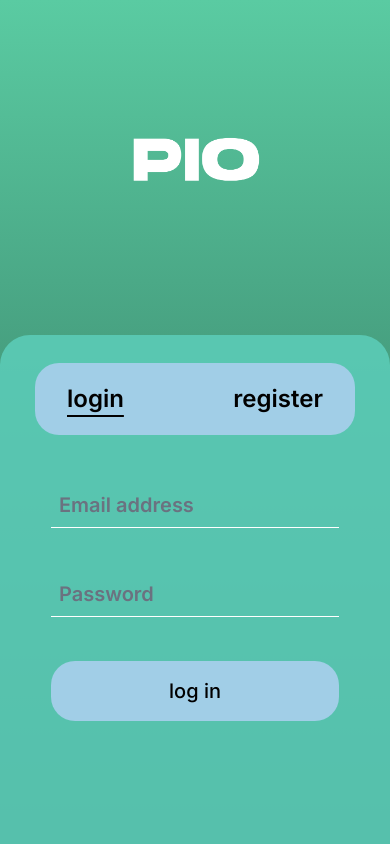
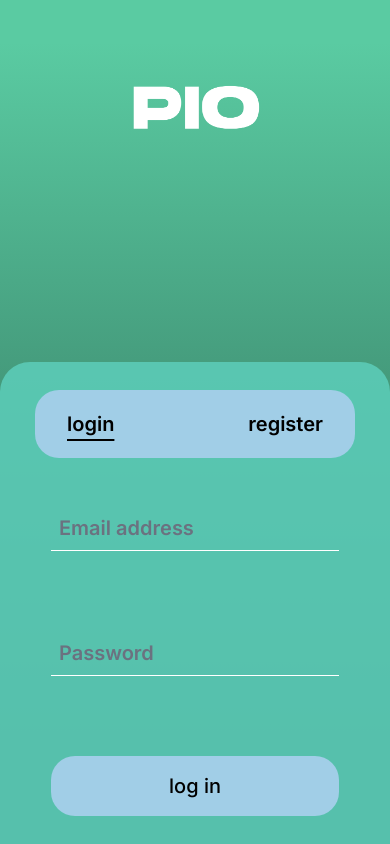
Before and after one commit to YilbertLuna/PIO, a Next.js app in the folder frontend/: page /login in a window 390 px wide. Built offline with nearby package versions, Linux system fonts and the light colour scheme.

Commit message:
Adjusting the mobile design

```diff
--- a/frontend/src/app/login/page.tsx
+++ b/frontend/src/app/login/page.tsx
@@ -19,22 +19,21 @@ export default function Page() {
 
     return(
 
-        <main className="flex flex-col items-center justify-between h-screen bg-gradient-to-b from-gradient1 from-13% to-gradient2 to-87%">
-
-            <div className="mt-24">
+        <main className="flex flex-col items-center justify-between h-dvh bg-gradient-to-b from-gradient1 from-5% to-gradient2 to-90%">
+            <div className="mt-11">
                 <Image src="/PIO.png" alt="PIO logo" width={131} height={98}/>
             </div>
 
-            <div className={`flex flex-col w-full bg-color1 py-7 space-y-12 rounded-t-[30px] min-h-screen fixed top-[335px]`}>
+            <div className={`flex flex-col w-full bg-color1 py-7 space-y-12 rounded-t-[30px]`}>
 
                 <div className="flex justify-center items-center">
                     <div className="flex flex-row justify-between items-center w-80 bg-color2 rounded-3xl py-5 px-8">
                         <div onClick={isLogin}>
-                            <p className={` ${!isActive ? 'underline underline-offset-8' : ''} font-semibold text-2xl text-center`}>login</p>
+                            <p className={` ${!isActive ? 'underline underline-offset-8' : ''} font-semibold text-xl text-center`}>login</p>
                         </div>
 
                         <div onClick={isRegister}>
-                            <p className={` ${isActive ? 'underline underline-offset-4' : ''} font-semibold text-2xl text-center`}>register</p>
+                            <p className={` ${isActive ? 'underline underline-offset-4' : ''} font-semibold text-xl text-center`}>register</p>
                         </div>
                     </div>
                 </div>
@@ -45,7 +44,6 @@ export default function Page() {
                 </div>
 
             </div>
-
         </main>
     )
 }
--- a/frontend/src/components/ forms/loginForm/index.tsx
+++ b/frontend/src/components/ forms/loginForm/index.tsx
@@ -8,16 +8,15 @@ import Input from "@/components/Input"
 
 export default function Login( {active}: props ) {
 
-
     return(
         <div className={` ${active ? 'w-0' : 'w-full'} flex flex-col justify-center items-center left-90 right-0 transition-all duration-300`}>
-            <form onClick={e => { e.preventDefault() }} className={`${active ? 'hidden' : ''} flex flex-col space-y-11`}>
+            <form onClick={e => { e.preventDefault() }} className={`${active ? 'hidden' : ''} flex flex-col space-y-20`}>
 
                 <Input type="text" name="email" placeholder="Email address"/>
 
                 <Input type="password" name="password" placeholder="Password" />
 
-                <button className="bg-color2 rounded-3xl p-4 font-medium text-xl">log in</button>
+                <button type="submit" className="bg-color2 rounded-3xl p-4 font-medium text-xl">log in</button>
             </form>
         </div>
     )
--- a/frontend/src/components/ forms/registerForm/index.tsx
+++ b/frontend/src/components/ forms/registerForm/index.tsx
@@ -6,11 +6,9 @@ type props = {
 
 export default function Register({active}: props) {
 
-
-
     return(
         <div className={` ${!active ? 'w-0' : 'w-full'} flex flex-col justify-center items-center left-0 rigth-90 transition-all duration-300`}>
-            <form onClick={e => e.preventDefault()} className={`${active ? '' : 'hidden'} flex flex-col space-y-11`}>
+            <form onClick={e => e.preventDefault()} className={`${active ? '' : 'hidden'} flex flex-col space-y-10`}>
 
                 <Input type="text" name="email" placeholder="User name"/>
 
@@ -18,7 +16,7 @@ export default function Register({active}: props) {
 
                 <Input type="password" name="password" placeholder="Password" />
 
-                <button className="bg-color2 rounded-3xl p-4 font-medium text-xl">Sing up</button>
+                <button type="submit" className="bg-color2 rounded-3xl p-4 font-medium text-xl">Sing up</button>
             </form>
         </div>
     )
```
